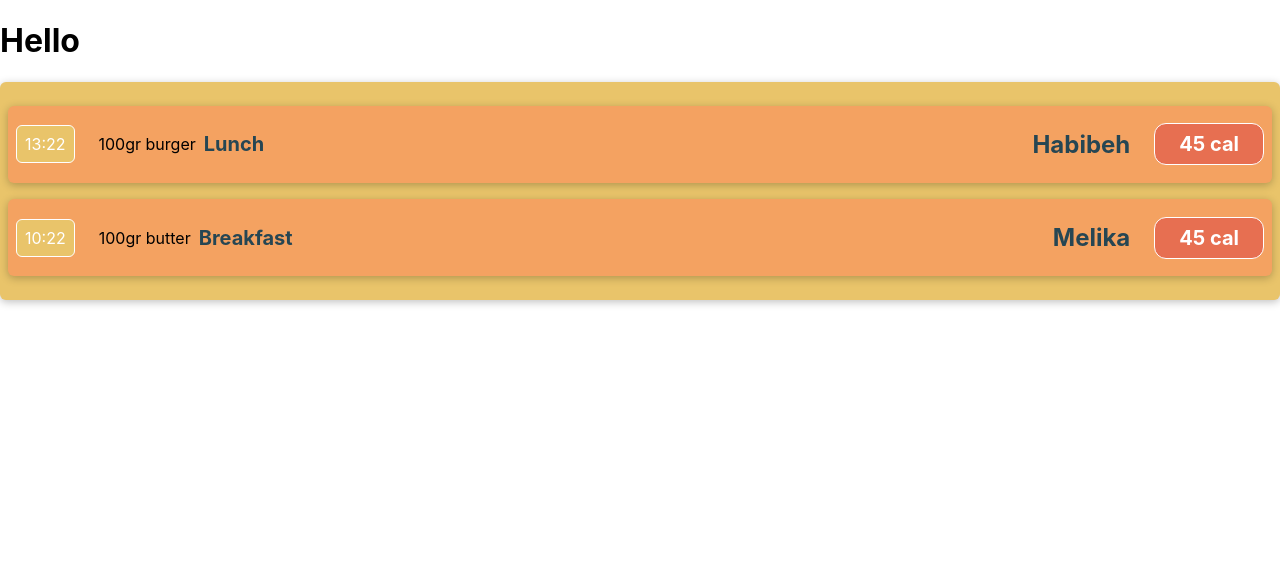
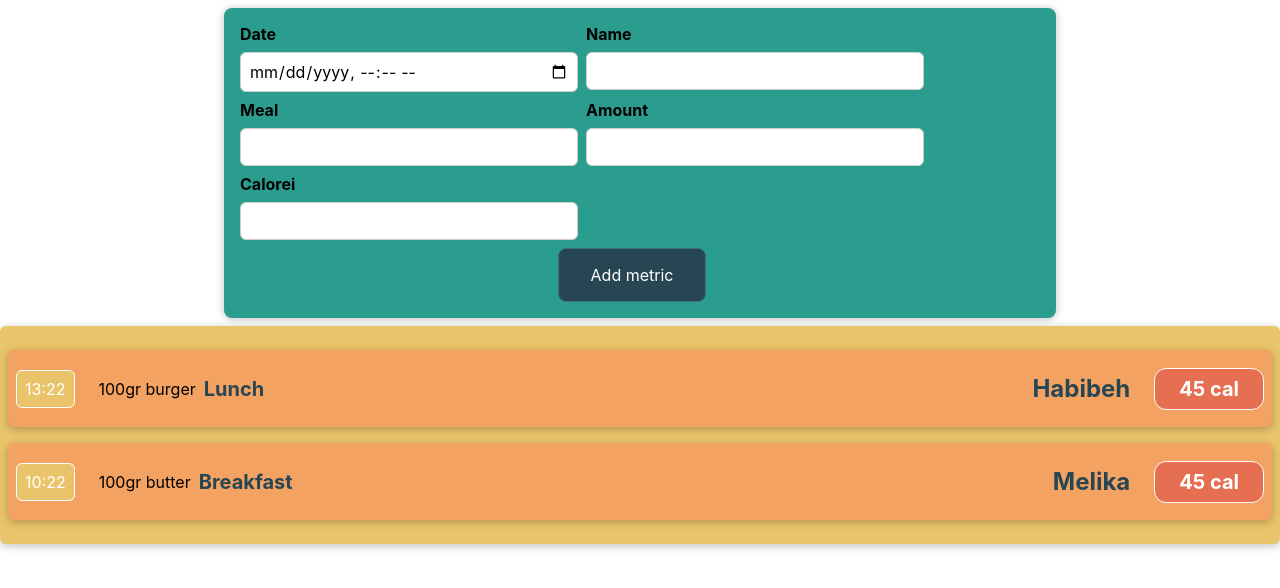
Before and after one commit to HabibehKhavari/Calorie-Tracker-App, a React (Create React App) app: page / in a window 1280 px wide. Shown: the top 588 px of the page. Built offline with nearby package versions, Linux system fonts and the light colour scheme.

Commit message:
add metric: setup the UI

```diff
--- a/src/App.js
+++ b/src/App.js
@@ -1,6 +1,7 @@
 import logo from './logo.svg';
 import './App.css';
 import Metrics from './components/MetricItem/Metrics';
+import AddMetric from './components/EditMetricItem/AddMetric';
 
 function App() {
   const metrics = [
@@ -22,7 +23,7 @@ function App() {
 
   return (
     <div>
-      <h1>Hello</h1>
+      <AddMetric />
       <Metrics data={metrics} />
     </div>
   );
--- /dev/null
+++ b/src/components/EditMetricItem/AddMetric.css
@@ -0,0 +1,38 @@
+.add-metric {
+  background-color: #2a9d8f;
+  padding: 1rem;
+  margin: 0.5rem auto;
+  width: 50rem;
+  max-width: 95%;
+  border-radius: 8px;
+  text-align: center;
+  box-shadow: 0 1px 8px rgba(0, 0, 0, 0.25);
+}
+
+.add-metric button {
+  font: inherit;
+  cursor: pointer;
+  padding: 1rem 2rem;
+  border: 1px solid #3d6e81;
+  background-color: #264653;
+  color: white;
+  border-radius: 8px;
+  margin-right: 1rem;
+}
+
+.add-metric button:hover,
+.add-metric button:active {
+  background-color: #264653;
+  border-color: #3d6e81;
+}
+
+.add-metric button.alternative {
+  color: #e76f51;
+  border-color: transparent;
+  background-color: transparent;
+}
+
+.add-metric button.alternative:hover,
+.add-metric button.alternative:active {
+  background-color: #264653;
+}
--- /dev/null
+++ b/src/components/EditMetricItem/AddMetric.js
@@ -0,0 +1,11 @@
+import './AddMetric.css';
+import MetricForm from './MetricForm';
+
+const AddMetric = (props) => {
+  return (
+    <div className="add-metric">
+      <MetricForm />
+    </div>
+  );
+};
+export default AddMetric;
--- /dev/null
+++ b/src/components/EditMetricItem/MetricForm.css
@@ -0,0 +1,22 @@
+.add-metric__elements {
+  display: flex;
+  flex-wrap: wrap;
+  gap: 0.5rem;
+  margin-bottom: 0.5rem;
+  text-align: left;
+}
+
+.add-metric__element label {
+  font-weight: bold;
+  margin-bottom: 0.5rem;
+  display: block;
+}
+
+.add-metric__element input {
+  font: inherit;
+  padding: 0.5rem;
+  border-radius: 6px;
+  border: 1px solid #ccc;
+  width: 20rem;
+  max-width: 100%;
+}
--- /dev/null
+++ b/src/components/EditMetricItem/MetricForm.js
@@ -0,0 +1,34 @@
+import './MetricForm.css';
+
+const MetricForm = (props) => {
+  return (
+    <form>
+      <div className="add-metric__elements">
+        <div className="add-metric__element">
+          <label>Date</label>
+          <input type="datetime-local" />
+        </div>
+        <div className="add-metric__element">
+          <label>Name</label>
+          <input type="text" />
+        </div>
+        <div className="add-metric__element">
+          <label>Meal</label>
+          <input type="text" />
+        </div>
+        <div className="add-metric__element">
+          <label>Amount</label>
+          <input type="text" />
+        </div>
+        <div className="add-metric__element">
+          <label>Calorei</label>
+          <input type="number" min="0" step="1" />
+        </div>
+      </div>
+      <div className="add-metric__actions">
+        <button type="submit">Add metric</button>
+      </div>
+    </form>
+  );
+};
+export default MetricForm;
```
